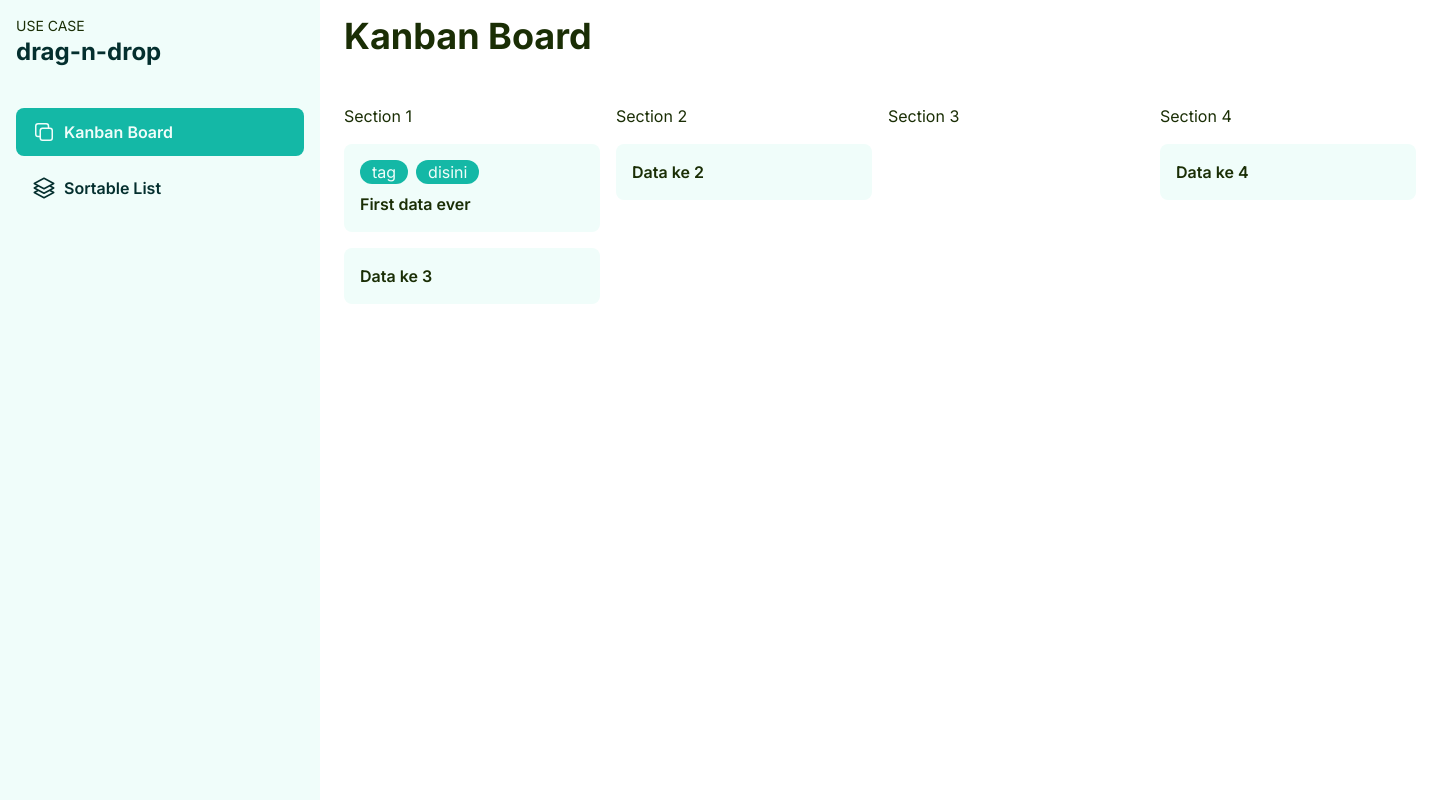
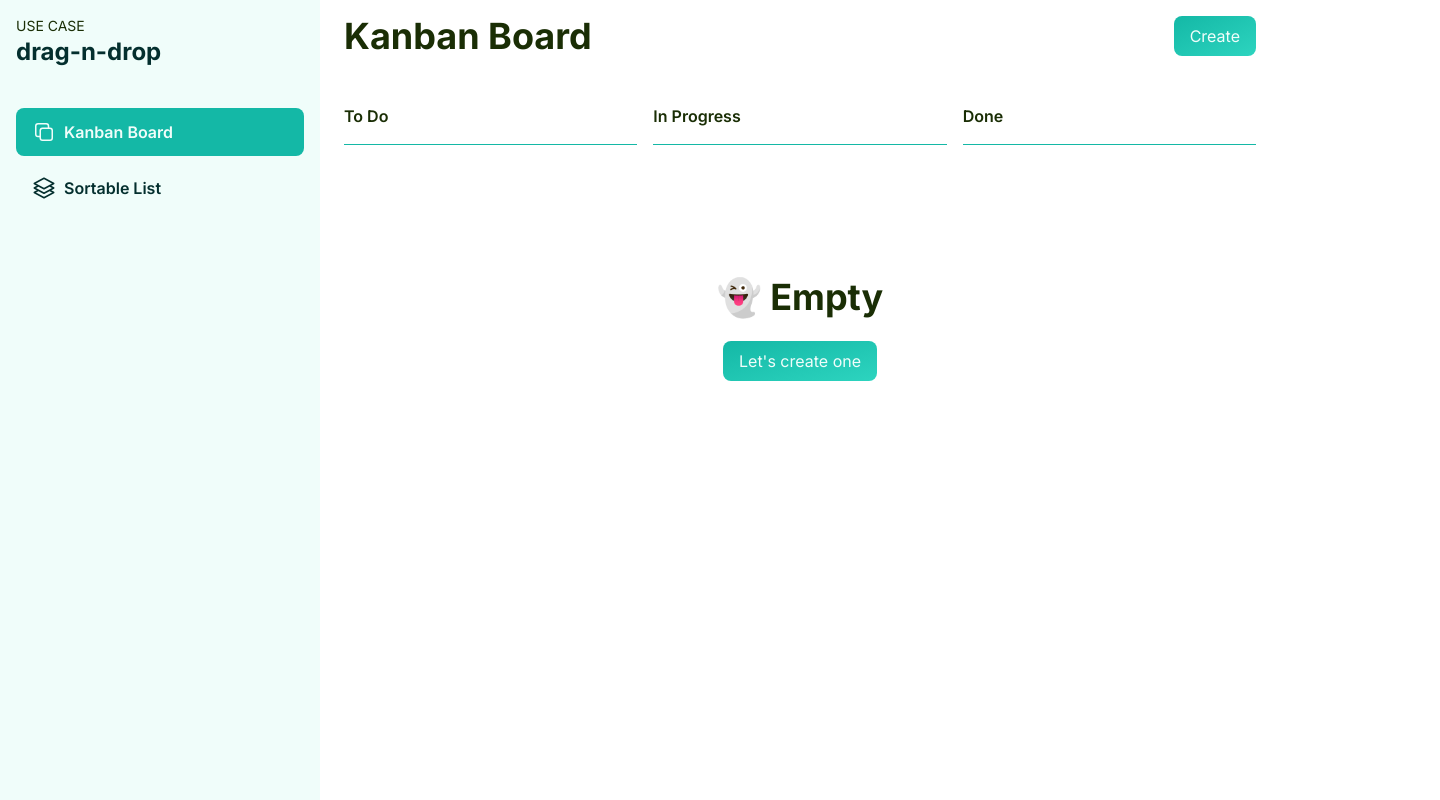
Before and after one commit to Permanaa/use-case-drag-n-drop, a Next.js app: page / in a window 1280 px wide. Shown: the whole page, 1440 px wide, since content can reach past the window. Built offline with nearby package versions, Linux system fonts and the light colour scheme.

Commit message:
feat: create kanban card form

```diff
--- a/src/app/layout.tsx
+++ b/src/app/layout.tsx
@@ -6,7 +6,7 @@ import Navigation from "@/components/navigation";
 const inter = Inter({ subsets: ["latin"] });
 
 export const metadata: Metadata = {
-  title: "Drag n Drop",
+  title: "Drag n Drop | use case",
   description: "Generated by create next app",
 };
 
--- a/src/app/page.tsx
+++ b/src/app/page.tsx
@@ -1,64 +1,45 @@
 "use client"
 
+import Button from "@/components/button";
 import Card from "@/components/card";
-import { DragEvent, useState } from "react";
+import { useLocalStorageState } from "@/hooks/useLocalStorage";
+import { XMark } from "@/icons/x-mark";
+import { DragEvent, FormEvent, useEffect, useState } from "react";
+import { v4 as uuidv4 } from "uuid";
 
-const defaultData = [
+const section = [
   {
-    id: "1",
-    title: "First data ever",
-    description: "description disini ya gaes",
-    section: "section-1",
-    tags: ["tag", "disini"],
+    id: "todo",
+    title: "To Do",
   },
   {
-    id: "2",
-    title: "Data ke 2",
-    description: "description disini ya gaes",
-    section: "section-2",
-    tags: [],
+    id: "inprogress",
+    title: "In Progress",
   },
   {
-    id: "3",
-    title: "Data ke 3",
-    description: "description disini ya gaes",
-    section: "section-1",
-    tags: [],
-  },
-  {
-    id: "4",
-    title: "Data ke 4",
-    description: "description disini ya gaes",
-    section: "section-4",
-    tags: [],
+    id: "done",
+    title: "Done",
   },
 ]
 
-const defaultSection = [
-  {
-    id: "sec-1",
-    title: "Section 1",
-    slug: "section-1"
-  },
-  {
-    id: "sec-2",
-    title: "Section 2",
-    slug: "section-2"
-  },
-  {
-    id: "sec-3",
-    title: "Section 3",
-    slug: "section-3"
-  },
-  {
-    id: "sec-4",
-    title: "Section 4",
-    slug: "section-4"
-  },
-]
+interface IFormCreate {
+  title: { value: string };
+  description: { value: string };
+  tags: { value: string };
+}
+
+interface ICardData {
+  id: string;
+  title: string;
+  description?: string;
+  tags: string[];
+  section: string;
+}
 
 export default function Home() {
-  const [data, setData] = useState(defaultData)
+  const [data, setData] = useLocalStorageState<ICardData[]>("kanban-data", [])
+  const [isOpenModal, setIsOpenModal] = useState<boolean>(false)
+  const [isLoading, setIsloading] = useState<boolean>(true)
 
   const onDragOver = (e: DragEvent<HTMLDivElement>) => {
     e.preventDefault()
@@ -78,25 +59,50 @@ export default function Home() {
     setData(newData)
   }
 
+  const onSubmit = (e: FormEvent<HTMLFormElement>) => {
+    e.preventDefault();
+    const { title, description, tags } = e.currentTarget as typeof e.currentTarget & IFormCreate
+    const splitTags = !!tags?.value ? tags?.value?.split(",") : []
+    const newCard = {
+      id: uuidv4(),
+      title: title?.value || "",
+      description: description?.value || "",
+      tags: splitTags,
+      section: "todo",
+    }
+    setData(prev => ([...prev, newCard]))
+    setIsOpenModal(false)
+    e.currentTarget.reset()
+  }
+
+  useEffect(() => {
+    setIsloading(false)
+  }, [])
+
   return (
     <main className="py-4 min-w-0">
-      <h2 className="font-bold text-4xl mb-8 mx-6">Kanban Board</h2>
-      <div className="mx-6 grid grid-cols-[repeat(4,minmax(256px,1fr))] gap-4 py-4">
-        {defaultSection.map((section => (
-          <div key={section.slug}>
-            <p>{section.title}</p>
-            <div
-              className="py-4 flex flex-col gap-4 h-full"
-              onDragOver={onDragOver}
-              onDrop={(e) => onDrop(e, section.slug)}
-            >
-              {data.map(item => {
-                if (item.section === section.slug) {
+      <div className="flex justify-between mx-6">
+        <h2 className="font-bold text-4xl mb-8">Kanban Board</h2>
+        <Button onClick={() => setIsOpenModal(true)}>Create</Button>
+      </div>
+
+      <div className="mx-6 grid grid-cols-[repeat(3,minmax(256px,1fr))] gap-4 py-4">
+        {section.map((section => (
+          <div
+            key={section.id}
+            onDragOver={onDragOver}
+            onDrop={(e) => onDrop(e, section.id)}
+          >
+            <p className="font-semibold border-b border-main-500 pb-4">{section.title}</p>
+            <div className="py-4 flex flex-col gap-4 h-full">
+              {!isLoading && data?.map(item => {
+                if (item.section === section.id) {
                   return (
                     <Card
                       key={item.id}
                       title={item.title}
                       tags={item.tags}
+                      description={item.description}
                       onDragStart={(e) => onDragStart(e, item.id)}
                     />
                   )
@@ -106,6 +112,63 @@ export default function Home() {
           </div>
         )))}
       </div>
+
+      {!isLoading && !data?.length && (
+        <div className="flex flex-col justify-center items-center gap-6 h-56 my-6">
+          <h5 className="text-4xl font-bold">👻 Empty</h5>
+          <Button onClick={() => setIsOpenModal(true)}>{"Let's create one"}</Button>
+        </div>
+      )}
+
+      {isLoading && (
+        <div className="flex flex-col justify-center items-center gap-6 h-56 my-6">
+          <p className="text-xl font-medium">🏃‍♂️ Loading...</p>
+        </div>
+      )}
+
+      <div tabIndex={-1} className={`${isOpenModal ? "" : "hidden"} overflow-y-auto overflow-x-hidden fixed top-0 right-0 left-0 z-50 flex justify-center items-center w-full md:inset-0 h-[calc(100%-1rem)] max-h-full backdrop-blur`}>
+        <div className="bg-main-50 rounded-xl p-4 relative min-w-96">
+          <div className="flex justify-between mb-4">
+            <h5 className="text-xl">Create Card</h5>
+            <button onClick={() => setIsOpenModal(false)}>
+              <XMark />
+            </button>
+          </div>
+          <div>
+            <form className="flex flex-col gap-4" onSubmit={onSubmit}>
+              <div>
+                <label htmlFor="title" className="mb-2">Title<span className="text-red-600">*</span></label>
+                <input
+                  type="text"
+                  id="title"
+                  name="title"
+                  className="border border-main-200 rounded-lg focus:ring-main-500 focus:border-main-500 block w-full p-2.5"
+                  required
+                />
+              </div>
+              <div className="flex flex-col gap-2">
+                <label htmlFor="description">Description</label>
+                <textarea
+                  id="description"
+                  name="description"
+                  className="border border-main-200 rounded-lg focus:ring-main-500 focus:border-main-500 block w-full p-2.5"
+                ></textarea>
+              </div>
+              <div>
+                <label htmlFor="tags" className="mb-2">Tags <span className="text-sm">(separate with commas)</span></label>
+                <input
+                  type="text"
+                  id="tags"
+                  name="tags"
+                  className="border border-main-200 rounded-lg focus:ring-main-500 focus:border-main-500 block w-full p-2.5"
+                  placeholder="e.g. priority,medium"
+                />
+              </div>
+              <Button type="submit" className="self-end">Create</Button>
+            </form>
+          </div>
+        </div>
+      </div>
     </main>
   );
 }
--- a/src/app/sortable-list/page.tsx
+++ b/src/app/sortable-list/page.tsx
@@ -1,7 +1,7 @@
 export default function SortableList() {
   return (
     <main className="py-4 pr-4">
-      <h2 className="font-bold text-4xl mb-8">Coming Soon</h2>
+      <h2 className="font-bold text-4xl mb-8 mx-6">Coming Soon</h2>
     </main>
   )
 }
--- /dev/null
+++ b/src/components/button.tsx
@@ -0,0 +1,14 @@
+"use client"
+
+import { ButtonHTMLAttributes } from "react";
+
+export default function Button(props: ButtonHTMLAttributes<HTMLButtonElement>) {
+  return (
+    <button
+      {...props}
+      className={"rounded-lg px-4 py-2 text-main-50 bg-gradient-to-br from-main-500 to-main-400 h-fit w-fit " + props.className}
+    >
+      {props.children}
+    </button>
+  )
+}
--- a/src/components/card.tsx
+++ b/src/components/card.tsx
@@ -1,20 +1,20 @@
 "use client"
 
-import { DragEvent } from "react";
+import { HTMLAttributes } from "react";
 import Tag from "./tag";
 
-interface ICardProps {
+interface ICardProps extends HTMLAttributes<HTMLDivElement> {
   title: string;
+  description?: string;
   tags?: string[];
-  onDragStart?: (e: DragEvent<HTMLDivElement>) => void;
 }
 
-export default function Card({ title, tags, onDragStart }: ICardProps) {
+export default function Card({ title, description, tags, onDragStart, className }: ICardProps) {
   return (
     <div
       draggable
       onDragStart={onDragStart}
-      className="rounded-lg p-4 bg-main-50 cursor-pointer"
+      className={"rounded-lg p-4 bg-main-50 cursor-pointer " + className}
     >
       {!!tags?.length && (
         <div className="mb-2 flex gap-2">
@@ -23,7 +23,8 @@ export default function Card({ title, tags, onDragStart }: ICardProps) {
           ))}
         </div>
       )}
-      <p className="font-semibold">{title}</p>
+      <p className="font-semibold mb-1">{title}</p>
+      <p className="text-sm">{description}</p>
     </div>
   )
 }
--- a/src/components/tag.tsx
+++ b/src/components/tag.tsx
@@ -6,7 +6,7 @@ export interface ITagProps {
 
 export default function Tag({ children }: ITagProps) {
   return (
-    <div className="px-3 rounded-full bg-main-500 text-main-50">
+    <div className="px-3 rounded-full bg-gradient-to-b from-main-500 to-main-400 text-main-50 text-sm">
       {children}
     </div>
   )
--- /dev/null
+++ b/src/hooks/useLocalStorage.ts
@@ -0,0 +1,52 @@
+import { useEffect, useState, SetStateAction, Dispatch } from "react"
+
+export const useLocalStorageState = <T>(
+  key: string,
+  initialValue: T
+): [T, Dispatch<SetStateAction<T>>] => {
+  const [state, setState] = useState<T>();
+
+  const setValue: Dispatch<SetStateAction<T>> = (value) => {
+    try {
+      const valueToStore = value instanceof Function ? value(state as T) : value
+      window.localStorage.setItem(key, JSON.stringify(valueToStore))
+      setState(value as T)
+    } catch (error) {
+      console.log(error)
+    }
+  }
+
+  useEffect(() => {
+    const localState = window.localStorage.getItem(key)
+    if (localState && localState !== "undefined") {
+      setState(JSON.parse(localState))
+    } else {
+      window.localStorage.setItem(key, JSON.stringify(initialValue))
+      setState(initialValue)
+    }
+  // eslint-disable-next-line react-hooks/exhaustive-deps
+  }, [])
+
+  return [state as T, setValue]
+}
+
+export const useLocalStorage = () => {
+  const get = <T>(key: string): T => {
+    const value = window.localStorage.getItem(key)
+    return value ? JSON.parse(value) : null
+  }
+
+  const set = <T>(key: string, value: T) => {
+    window.localStorage.setItem(key, JSON.stringify(value))
+  }
+
+  const remove = (key: string) => {
+    window.localStorage.removeItem(key)
+  }
+
+  return {
+    get,
+    set,
+    remove,
+  }
+}
--- /dev/null
+++ b/src/icons/x-mark.tsx
@@ -0,0 +1,9 @@
+import { SVGProps } from "react";
+
+export function XMark(props: SVGProps<SVGSVGElement>) {
+  return (
+    <svg xmlns="http://www.w3.org/2000/svg" fill="none" viewBox="0 0 24 24" strokeWidth={1.5} stroke="currentColor" className="w-6 h-6" {...props}>
+      <path strokeLinecap="round" strokeLinejoin="round" d="M6 18 18 6M6 6l12 12" />
+    </svg>
+  )
+}
```
Also changed, not shown: package.json (+6 -4 lines), 1 other file (tests, documents, lock files or other folders).
